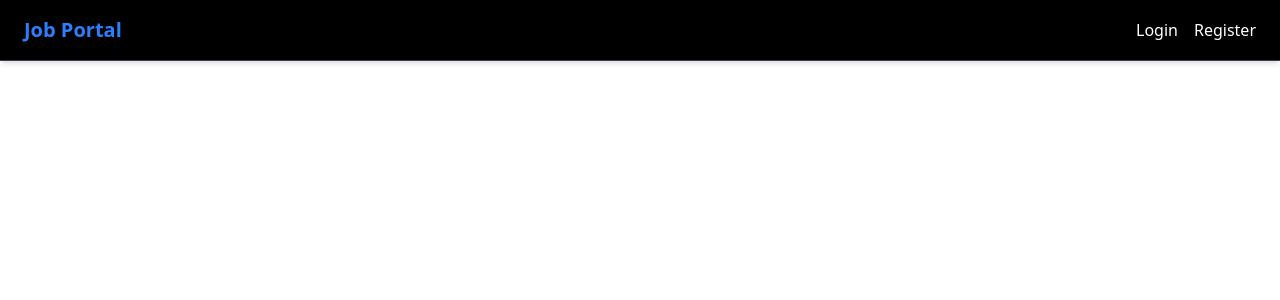
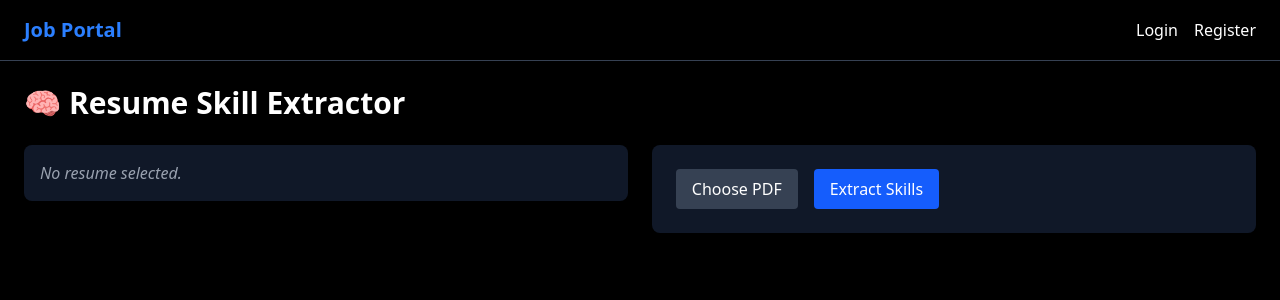
Before and after one commit to khushi505/Job_Network_Portal, a React (Vite) app in the folder frontend/: page /resume-skills in a window 1280 px wide. Shown: the top 300 px of the page. Built offline with nearby package versions, Linux system fonts and the light colour scheme.

Commit message:
preview of resume added

```diff
--- a/frontend/src/App.jsx
+++ b/frontend/src/App.jsx
@@ -12,6 +12,7 @@ import Navbar from "./components/Navbar";
 import { useAuth } from "./contexts/AuthContext.jsx";
 import Profile from "./pages/Profile";
 import Jobs from "./pages/Jobs"; // ✅ NEW import
+import ResumeSkills from "./pages/ResumeSkills";
 
 function App() {
   const { user } = useAuth();
@@ -40,6 +41,7 @@ function App() {
           path="/post-job"
           element={user ? <PostJob /> : <Navigate to="/login" />}
         />
+        <Route path="/resume-skills" element={<ResumeSkills />} />
         <Route
           path="/jobs"
           element={user ? <Jobs /> : <Navigate to="/login" />} // ✅ NEW route
--- a/frontend/src/components/Navbar.jsx
+++ b/frontend/src/components/Navbar.jsx
@@ -20,6 +20,9 @@ export default function Navbar() {
               className="text-white hover:text-blue-500 font-medium"
             >
               Post Job
+            </Link>
+            <Link to="/resume-skills" className="hover:text-blue-400">
+              Resume Skills
             </Link>
             <Link
               to="/profile"
--- a/frontend/src/components/ResumeSkillExtractor.jsx
+++ b/frontend/src/components/ResumeSkillExtractor.jsx
@@ -4,16 +4,20 @@ import axios from "axios";
 export default function ResumeSkillExtractor() {
   const [file, setFile] = useState(null);
   const [skills, setSkills] = useState([]);
+  const [previewUrl, setPreviewUrl] = useState(null);
 
   const handleFileChange = (e) => {
-    setFile(e.target.files[0]);
+    const uploadedFile = e.target.files[0];
+    if (uploadedFile && uploadedFile.type === "application/pdf") {
+      setFile(uploadedFile);
+      setPreviewUrl(URL.createObjectURL(uploadedFile));
+    } else {
+      alert("Please select a valid PDF file.");
+    }
   };
 
   const handleUpload = async () => {
-    if (!file) {
-      alert("Please select a file");
-      return;
-    }
+    if (!file) return alert("Please select a file");
 
     const formData = new FormData();
     formData.append("resume", file);
@@ -23,18 +27,10 @@ export default function ResumeSkillExtractor() {
         "http://localhost:5001/extract_skills",
         formData,
         {
-          headers: {
-            "Content-Type": "multipart/form-data",
-          },
+          headers: { "Content-Type": "multipart/form-data" },
         }
       );
-
-      if (res.data.skills) {
-        setSkills(res.data.skills);
-        // ✅ Removed alert
-      } else {
-        alert("No skills found.");
-      }
+      setSkills(res.data.skills || []);
     } catch (err) {
       console.error("Upload failed:", err);
       alert("Skill extraction failed.");
@@ -42,25 +38,38 @@ export default function ResumeSkillExtractor() {
   };
 
   return (
-    <div className="bg-gray-900 text-white p-6 rounded-lg mt-8 space-y-4">
-      <h3 className="text-xl font-bold">AI Resume Skill Extractor</h3>
+    <div className="flex flex-col lg:flex-row gap-6 items-start">
+      {/* Left: PDF Preview */}
+      <div className="w-full lg:w-1/2 bg-gray-900 rounded-lg p-4">
+        {previewUrl ? (
+          <iframe
+            src={previewUrl}
+            title="Resume Preview"
+            width="100%"
+            height="600px"
+            className="rounded border border-gray-700"
+          />
+        ) : (
+          <p className="text-gray-400 italic">No resume selected.</p>
+        )}
+      </div>
 
-      <div className="flex items-center gap-4">
+      {/* Right: Extractor */}
+      <div className="w-full lg:w-1/2 bg-gray-900 rounded-lg p-6 space-y-4">
+        <div className="flex gap-4">
           <input
             id="fileInput"
             type="file"
-          accept=".pdf,.doc,.docx"
+            accept=".pdf"
             className="hidden"
             onChange={handleFileChange}
           />
-
           <label
             htmlFor="fileInput"
             className="bg-gray-700 px-4 py-2 rounded cursor-pointer hover:bg-gray-600"
           >
-          {file ? file.name : "Choose File"}
+            {file ? file.name : "Choose PDF"}
           </label>
-
           <button
             onClick={handleUpload}
             className="bg-blue-600 px-4 py-2 rounded hover:bg-blue-700"
@@ -70,9 +79,9 @@ export default function ResumeSkillExtractor() {
         </div>
 
         {skills.length > 0 && (
-        <div className="mt-4">
-          <p className="font-semibold text-green-300">Extracted Skills:</p>
-          <ul className="list-disc list-inside">
+          <div>
+            <p className="font-semibold text-green-400">Extracted Skills:</p>
+            <ul className="list-disc list-inside space-y-1">
               {skills.map((skill, i) => (
                 <li key={i}>{skill}</li>
               ))}
@@ -80,5 +89,6 @@ export default function ResumeSkillExtractor() {
           </div>
         )}
       </div>
+    </div>
   );
 }
--- a/frontend/src/pages/Profile.jsx
+++ b/frontend/src/pages/Profile.jsx
@@ -1,7 +1,6 @@
 import React, { useEffect, useState } from "react";
 import { useAuth } from "../contexts/AuthContext";
 import { fetchMyJobs, getAppliedJobs } from "../services/api";
-import ResumeSkillExtractor from "../components/ResumeSkillExtractor";
 
 export default function Profile() {
   const { user } = useAuth();
@@ -58,8 +57,6 @@ export default function Profile() {
             {user?.skills?.length > 0 ? user.skills.join(", ") : "None"}
           </p>
         </div>
-
-        <ResumeSkillExtractor />
 
         {/* Jobs You Posted */}
         <h3 className="text-xl font-bold mt-6 mb-2 text-red-300">
--- /dev/null
+++ b/frontend/src/pages/ResumeSkills.jsx
@@ -0,0 +1,16 @@
+import React from "react";
+import ResumeSkillExtractor from "../components/ResumeSkillExtractor";
+
+export default function ResumeSkills() {
+  return (
+    <div className="min-h-screen bg-black text-white p-6">
+      <h2 className="text-3xl font-bold flex items-center gap-2 mb-6">
+        <span role="img" aria-label="brain">
+          🧠
+        </span>
+        Resume Skill Extractor
+      </h2>
+      <ResumeSkillExtractor />
+    </div>
+  );
+}
```
Lines whose indentation alone changed are shown as unchanged.
